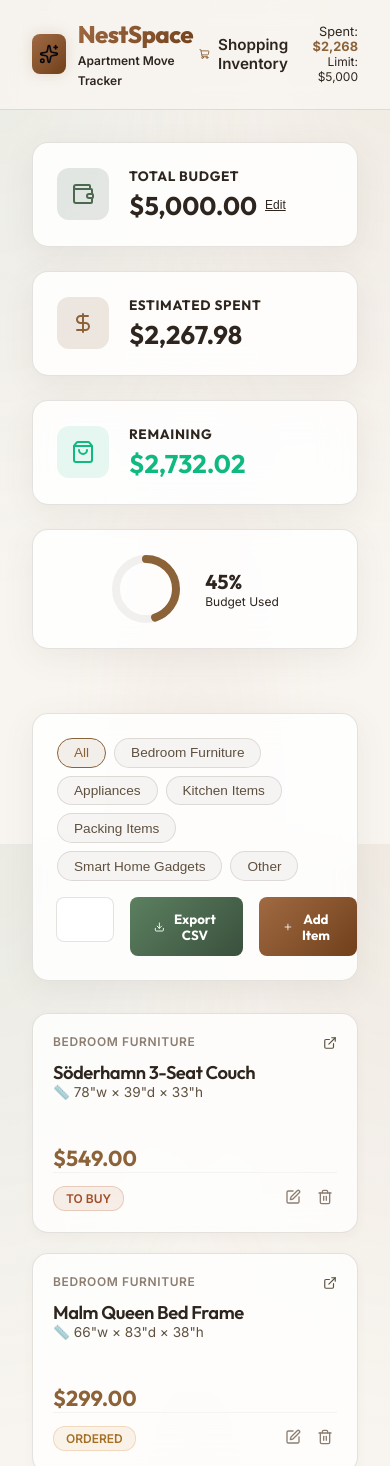
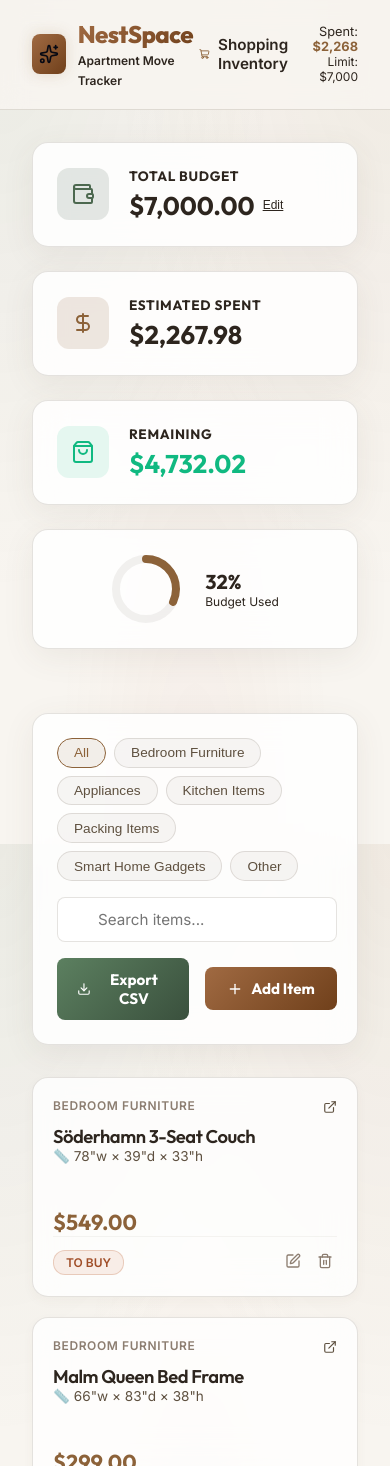
Before and after one commit to HrishikeshBharadwajC/webtracker_apartment, a React (Vite) app: page / in a window 390 px wide. Shown: the top 1466 px of the page. Built offline with nearby package versions, Linux system fonts and the light colour scheme; no server answers; the database is empty.

Commit message:
Update default budget to 7000 and fix export CSV button layout responsiveness

```diff
--- a/src/App.jsx
+++ b/src/App.jsx
@@ -9,7 +9,7 @@ import { ShoppingCart, Sparkles } from 'lucide-react';
 function App() {
   // Shopping Tracker states (loads default from items.json)
   const [items, setItems] = useStorage('items', itemsData);
-  const [budget, setBudget] = useStorage('budget', 5000.00);
+  const [budget, setBudget] = useStorage('budget', 7000.00);
   const [isAddModalOpen, setIsAddModalOpen] = useState(false);
   const [editItem, setEditItem] = useState(null);
 
@@ -26,7 +26,10 @@ function App() {
     if (supabaseKey === '') {
       setSupabaseKey('sb_publishable_VK1Bv8nLZPpBbvhab8minw_XJzENMsi');
     }
-  }, []);
+    if (budget === 5000.00) {
+      setBudget(7000.00);
+    }
+  }, [budget, setBudget, supabaseUrl, setSupabaseUrl, supabaseKey, setSupabaseKey]);
 
   // Load items from Supabase when connected (and auto-migrate if empty)
   useEffect(() => {
--- a/src/components/InventoryTab.jsx
+++ b/src/components/InventoryTab.jsx
@@ -25,7 +25,19 @@ export default function InventoryTab({
   const [tempBudget, setTempBudget] = useState(budget);
 
   const downloadCSV = () => {
+    if (!items || items.length === 0) {
+      alert("No items to export!");
+      return;
+    }
+
     const headers = ['ID', 'Name', 'Category', 'Cost', 'Status', 'Link', 'Dimensions (W x D x H)'];
+
+    const escapeCSV = (val) => {
+      if (val === null || val === undefined) return '""';
+      const str = String(val);
+      // Replace all double quotes with two double quotes, and wrap in double quotes
+      return `"${str.replace(/"/g, '""')}"`;
+    };
 
     const rows = items.map(item => {
       const w = item.dimensions?.width || '';
@@ -33,17 +45,14 @@ export default function InventoryTab({
       const h = item.dimensions?.height || '';
       const dimsStr = w || d || h ? `${w}x${d}x${h}` : '';
 
-      const escapedName = `"${item.name.replace(/"/g, '""')}"`;
-      const escapedLink = item.link ? `"${item.link.replace(/"/g, '""')}"` : '""';
-
       return [
-        item.id,
-        escapedName,
-        item.category,
-        item.cost,
-        item.status,
-        escapedLink,
-        dimsStr
+        escapeCSV(item.id),
+        escapeCSV(item.name),
+        escapeCSV(item.category),
+        escapeCSV(item.cost),
+        escapeCSV(item.status),
+        escapeCSV(item.link),
+        escapeCSV(dimsStr)
       ];
     });
 
@@ -52,7 +61,8 @@ export default function InventoryTab({
       ...rows.map(row => row.join(','))
     ].join('\n');
 
-    const blob = new Blob([csvContent], { type: 'text/csv;charset=utf-8;' });
+    const BOM = "\uFEFF";
+    const blob = new Blob([BOM + csvContent], { type: 'text/csv;charset=utf-8;' });
     const url = URL.createObjectURL(blob);
     const downloadAnchor = document.createElement('a');
     downloadAnchor.setAttribute("href", url);
@@ -60,6 +70,7 @@ export default function InventoryTab({
     document.body.appendChild(downloadAnchor);
     downloadAnchor.click();
     downloadAnchor.remove();
+    URL.revokeObjectURL(url);
   };
 
   // Calculations
@@ -208,8 +219,8 @@ export default function InventoryTab({
           </div>
 
           {/* Search and Add */}
-          <div style={{ display: 'flex', gap: '1rem', flex: 1, justifyContent: 'flex-end', minWidth: '300px' }}>
-            <div style={{ position: 'relative', flex: 1, maxWidth: '280px' }}>
+          <div className="filter-actions">
+            <div className="search-wrapper">
               <input
                 type="text"
                 className="form-input"
@@ -226,23 +237,14 @@ export default function InventoryTab({
               }} />
             </div>
             <button
-              className="submit-btn"
+              className="action-btn action-btn-secondary"
               onClick={downloadCSV}
-              style={{
-                margin: 0,
-                width: 'auto',
-                background: 'var(--grad-purple)',
-                color: '#ffffff',
-                display: 'flex',
-                alignItems: 'center',
-                gap: '0.4rem'
-              }}
               title="Export items to CSV for Excel/Google Sheets"
             >
               <Download size={16} />
               Export CSV
             </button>
-            <button className="submit-btn" onClick={onOpenAddModal} style={{ margin: 0, width: 'auto', display: 'flex', alignItems: 'center', gap: '0.4rem' }}>
+            <button className="action-btn" onClick={onOpenAddModal}>
               <Plus size={16} />
               Add Item
             </button>
--- a/src/index.css
+++ b/src/index.css
@@ -396,6 +396,67 @@ h1 {
   display: flex;
   gap: 0.5rem;
   flex-wrap: wrap;
+}
+
+.filter-actions {
+  display: flex;
+  gap: 1rem;
+  flex: 1;
+  justify-content: flex-end;
+  align-items: center;
+  flex-wrap: wrap;
+  min-width: 280px;
+}
+
+.search-wrapper {
+  position: relative;
+  flex: 1;
+  max-width: 280px;
+  min-width: 160px;
+}
+
+.action-btn {
+  background: var(--grad-cyan);
+  color: #ffffff;
+  border: none;
+  padding: 0.75rem 1.25rem;
+  border-radius: 8px;
+  font-weight: 700;
+  font-family: var(--font-heading);
+  cursor: pointer;
+  display: flex;
+  align-items: center;
+  justify-content: center;
+  gap: 0.5rem;
+  transition: all 0.3s ease;
+  width: auto;
+  margin: 0;
+  flex-shrink: 0;
+  font-size: 0.95rem;
+}
+
+.action-btn:hover {
+  box-shadow: var(--shadow-glow);
+  transform: translateY(-1px);
+}
+
+.action-btn-secondary {
+  background: var(--grad-purple);
+}
+
+@media (max-width: 600px) {
+  .filter-actions {
+    justify-content: stretch;
+    width: 100%;
+  }
+  .filter-actions > * {
+    flex: 1;
+    min-width: 120px;
+  }
+  .search-wrapper {
+    flex-basis: 100%;
+    max-width: 100%;
+  }
 }
 
 .cat-tag {
```
Also changed, not shown: 1 other file (tests, documents, lock files or other folders).
